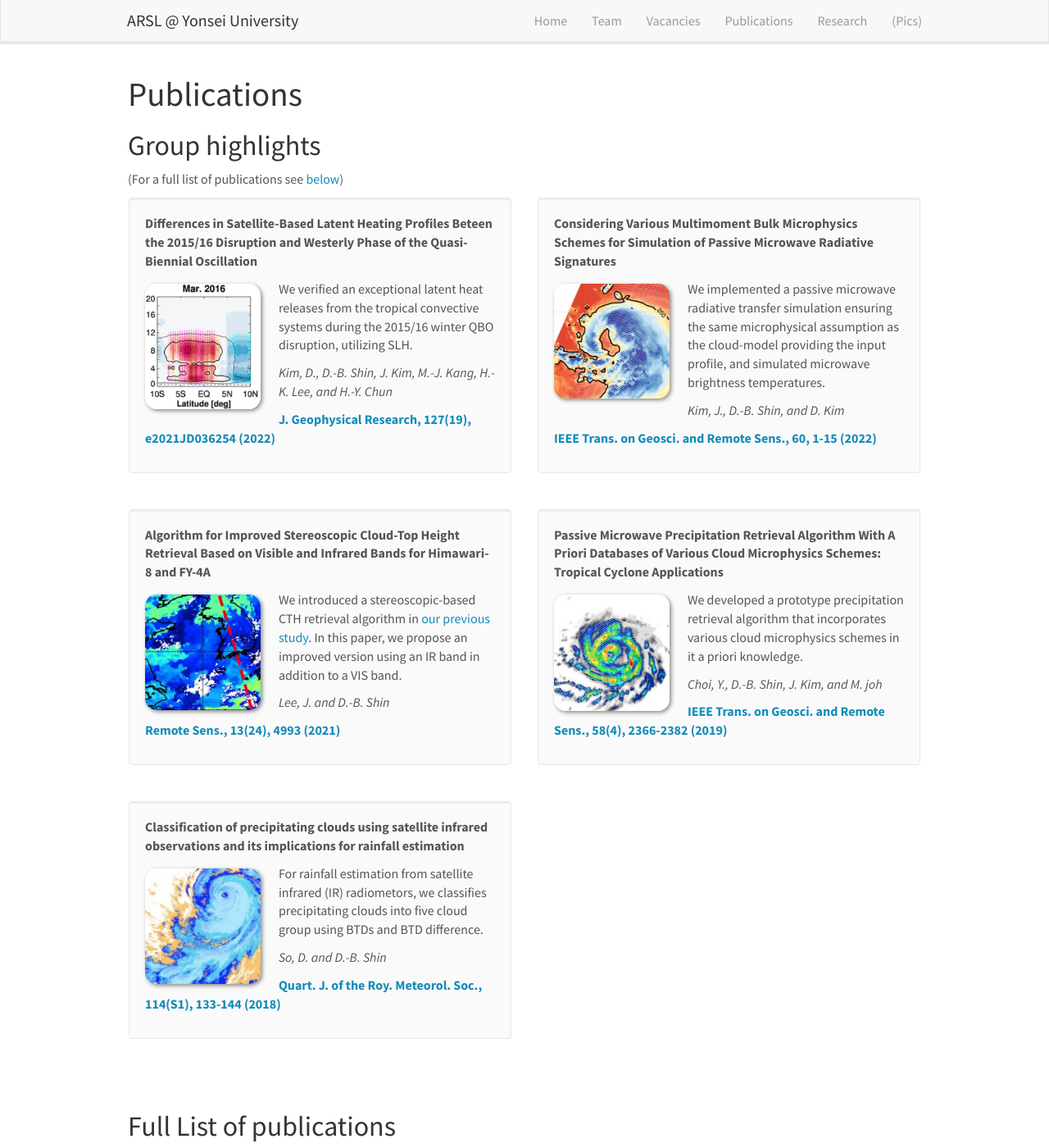
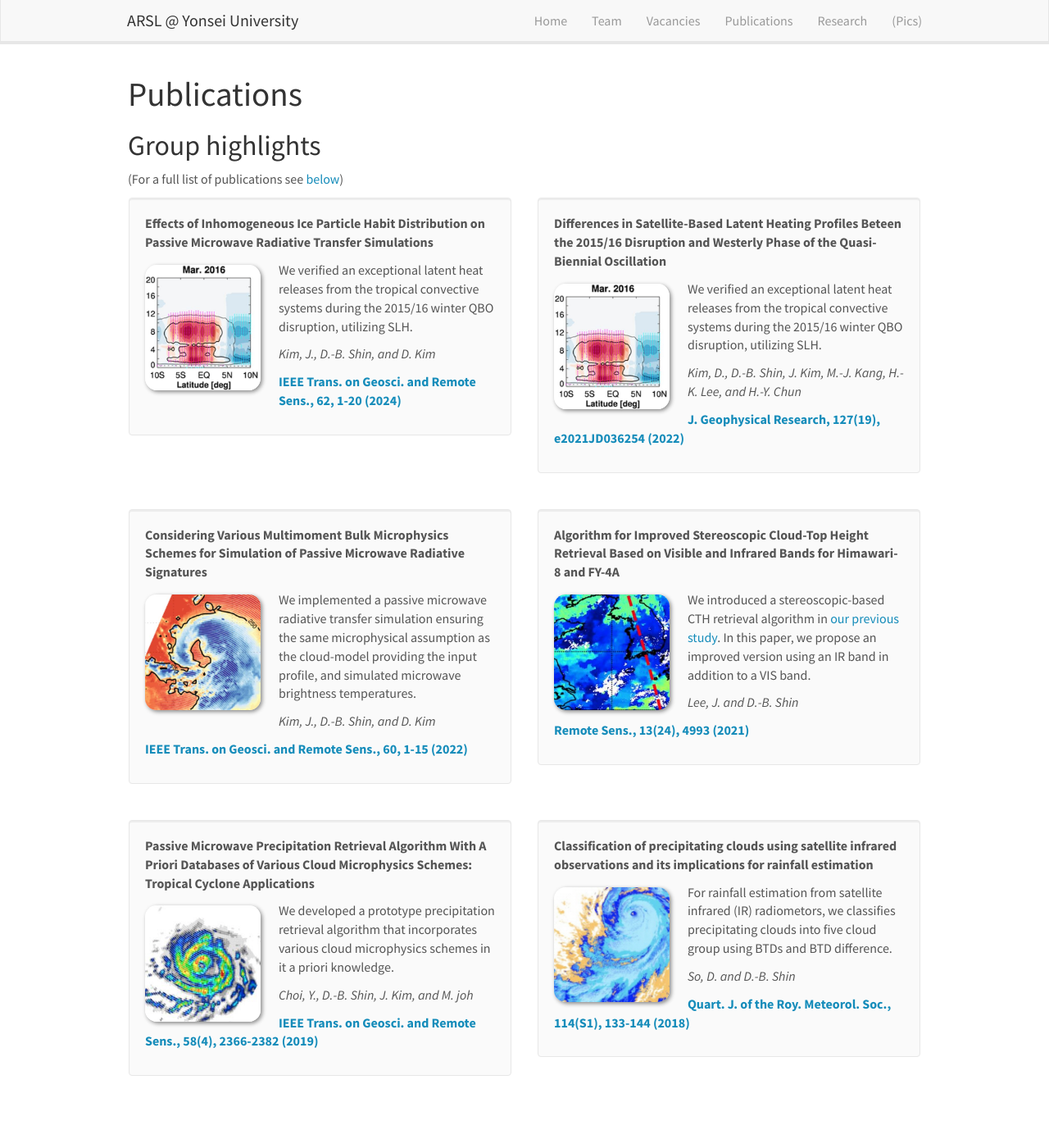
Before and after one commit to roo2003/roo2003.github.io, a Jekyll site: the page built from _pages/publications.md, in a window 1280 px wide and 1400 px high. Shown: the whole window at 82% size. Built offline with Jekyll 4.4.1, drawn with Linux system fonts in a browser that asks for light colours; nearby versions of some CDN libraries; some of the changed text lies outside the part shown.

Commit message:
Update publist.yml

```diff
--- a/_data/publist.yml
+++ b/_data/publist.yml
@@ -1,3 +1,12 @@
+- title: "Effects of Inhomogeneous Ice Particle Habit Distribution on Passive Microwave Radiative Transfer Simulations"
+  image: Pub_QBOLH2.JPG
+  description: "We verified an exceptional latent heat releases from the tropical convective systems during the 2015/16 winter QBO disruption, utilizing SLH."
+  authors: Kim, J., D.-B. Shin, and D. Kim
+  link:
+    url: https://doi.org/10.1109/TGRS.2024.3349484
+    display: IEEE Trans. on Geosci. and Remote Sens., 62, 1-20 (2024)
+  highlight: 1
+
 - title: "Differences in Satellite-Based Latent Heating Profiles Beteen the 2015/16 Disruption and Westerly Phase of the Quasi-Biennial Oscillation"
   image: Pub_QBOLH2.JPG
   description: "We verified an exceptional latent heat releases from the tropical convective systems during the 2015/16 winter QBO disruption, utilizing SLH."
```
